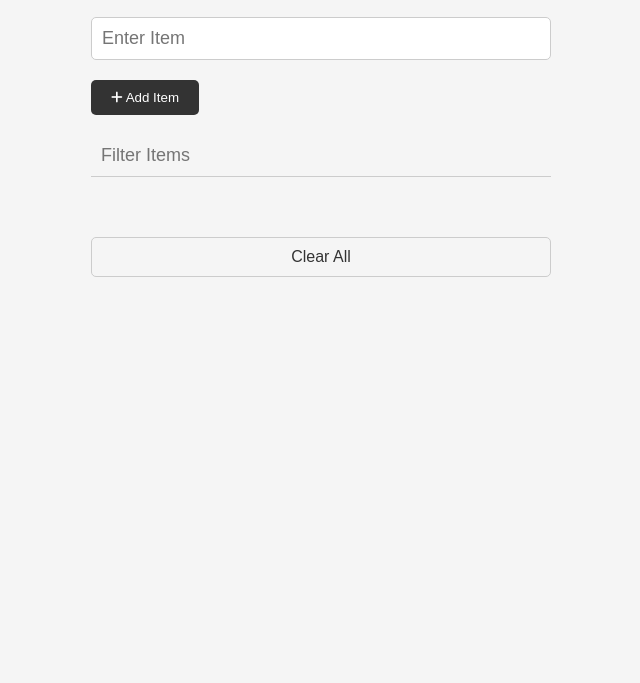
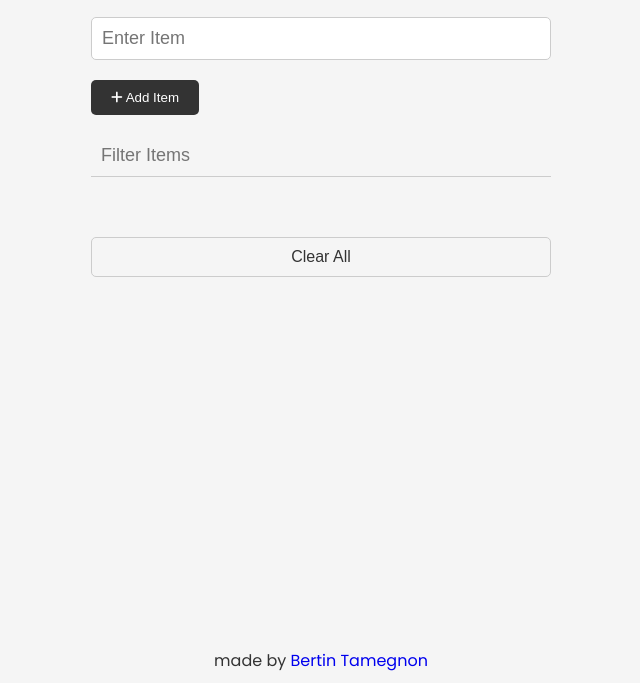
Before and after one commit to totonito3/shopping-list, a plain HTML site: page index.html in a window 1280 px wide. Shown: the part 117-800 px from the top of the page, without its empty margins (319-959 px from the left). Drawn offline with Linux system fonts and the light colour scheme.

Commit message:
Added footer

```diff
--- a/index.html
+++ b/index.html
@@ -76,6 +76,10 @@
       <button id="clear" class="btn-clear">Clear All</button>
     </div>
 
+    <footer>
+      <span>made by <a href="https://github.com/totonito3" target="_blank">Bertin Tamegnon</a></span>
+    </footer>
+
     <script src="script.js"></script>
   </body>
 </html>
--- a/style.css
+++ b/style.css
@@ -14,6 +14,9 @@ body {
   line-height: 1.5;
   color: #333;
   background-color: #f5f5f5;
+  position: relative;
+  min-height: 95vh;
+
 }
 
 header {
@@ -32,6 +35,7 @@ header h1 {
   max-width: 500px;
   margin: 30px auto;
   padding: 20px;
+
 }
 
 /* Form & Input */
@@ -123,6 +127,19 @@ header h1 {
   color: #ccc;
 }
 
+footer{
+  text-align: center;
+  position: absolute;
+  bottom: 0;
+  width: 100%;
+  /* //height: 2rem; */
+}
+
+footer a{
+  text-decoration: none;
+}
+
+
 @media (max-width: 500px) {
   .items li {
     width: 100%;
```
